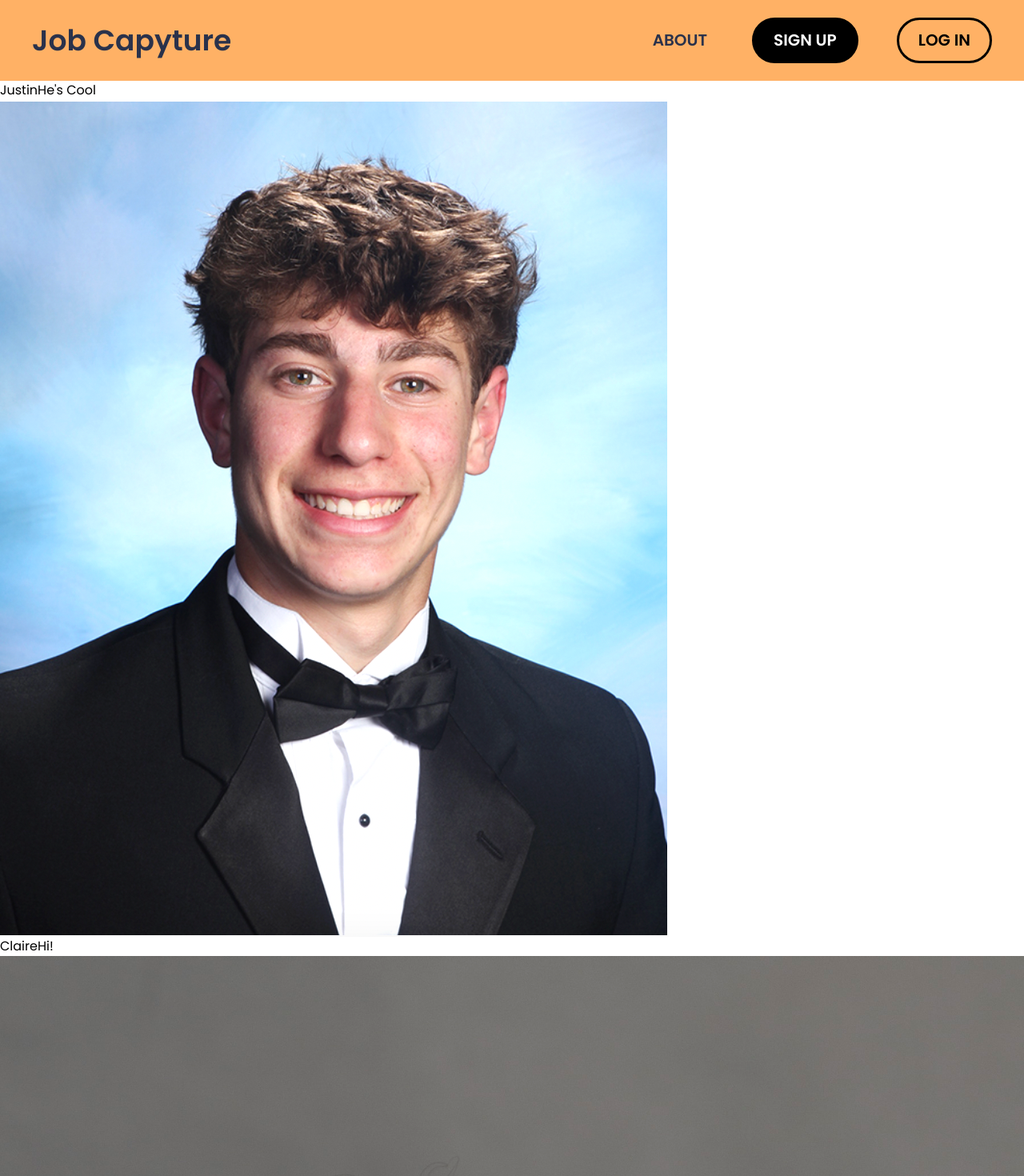
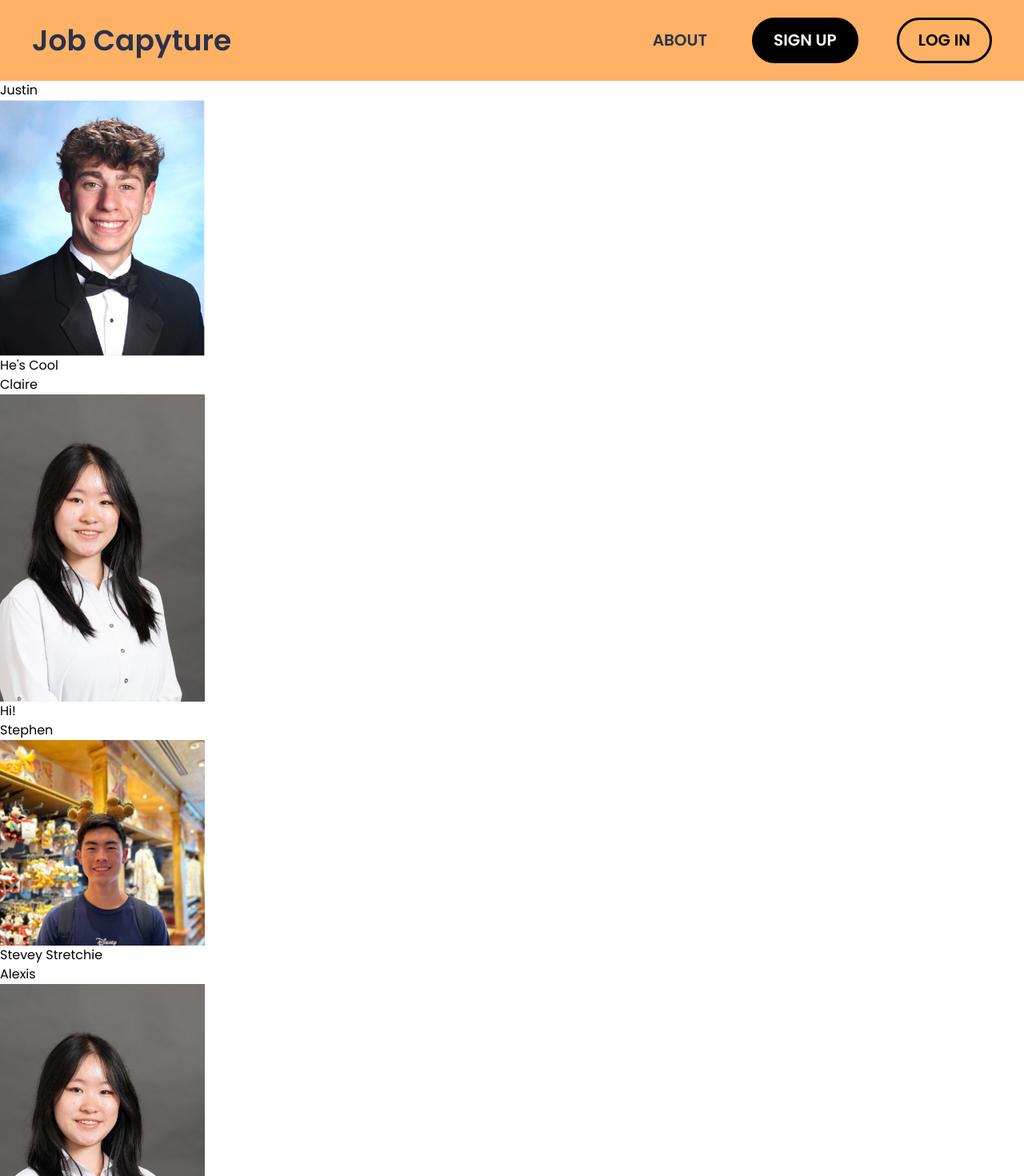
Before and after one commit to heavens-potato/winter-project, a React (Create React App) app in the folder hydrohire/: page /about in a window 1280 px wide. Shown: the top 1470 px of the page at 80% size. Built offline with nearby package versions, Linux system fonts and the light colour scheme; no server answers.

Commit message:
minor edits to about page

```diff
--- a/hydrohire/src/About.js
+++ b/hydrohire/src/About.js
@@ -1,5 +1,6 @@
 import Navbar from "./Navbar";
 import AboutCard from "./AboutCard";
+import { display, flexbox } from "@mui/system";
 
 function About(){
   return (
@@ -7,12 +8,20 @@ function About(){
       <Navbar/>
       <div>
         <div>
-          <AboutCard name = 'Justin'></AboutCard>
-          <AboutCard name = 'Claire'></AboutCard>
+          <div>
+            <AboutCard name = 'Justin'></AboutCard>
+          </div>
+          <div>
+            <AboutCard name = 'Claire'></AboutCard>
+          </div>
         </div>
         <div>
-          <AboutCard name = 'Stephen'></AboutCard>
-          <AboutCard name = 'Alexis'></AboutCard>
+          <div>
+            <AboutCard name = 'Stephen' ></AboutCard>
+          </div>
+          <div>
+            <AboutCard name = 'Alexis'></AboutCard>
+          </div>
         </div>
       </div>
     </>
--- a/hydrohire/src/AboutCard.js
+++ b/hydrohire/src/AboutCard.js
@@ -15,8 +15,8 @@ function AboutCard({name}) {
     return (
         <>
             <text>{name}</text>
+            <img src={map.get(name).img} style={{ maxWidth: '20%' }}></img>
             <text>{map.get(name).description}</text>
-            <img src={map.get(name).img}></img>
         </>
     );
 }
```
